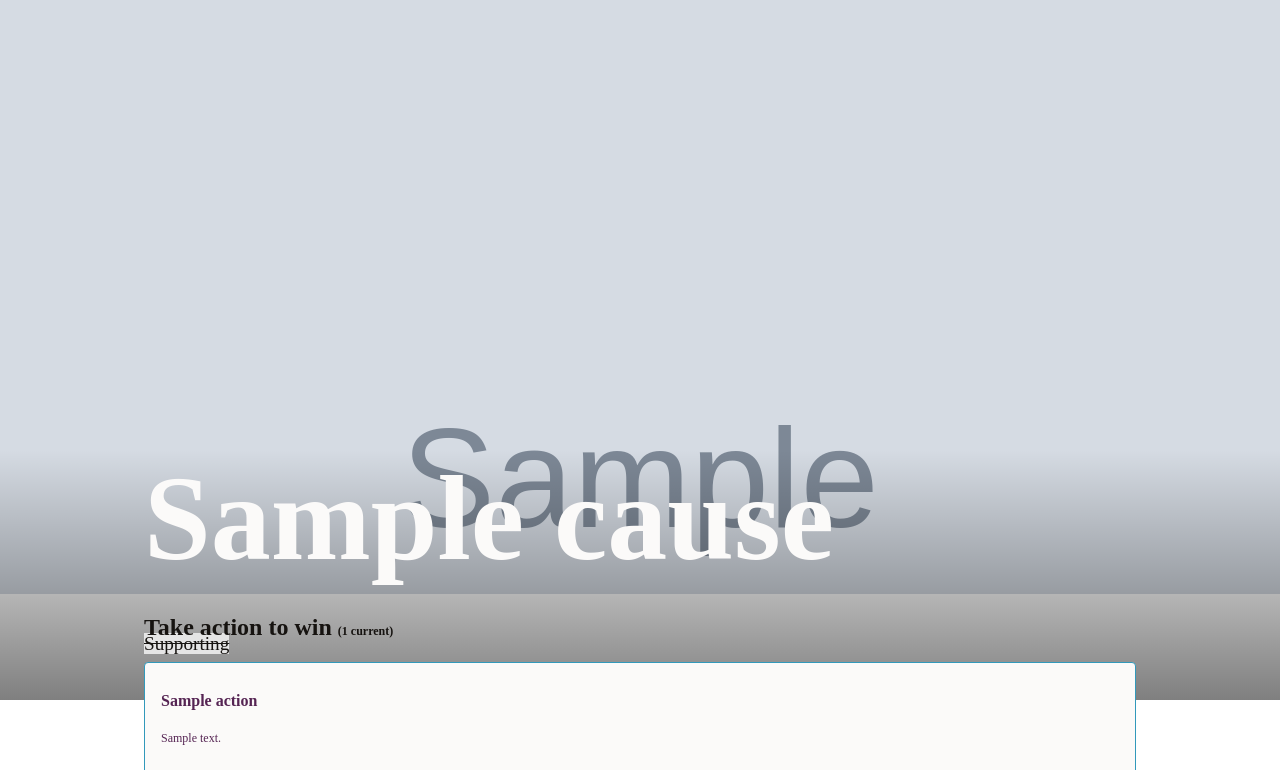
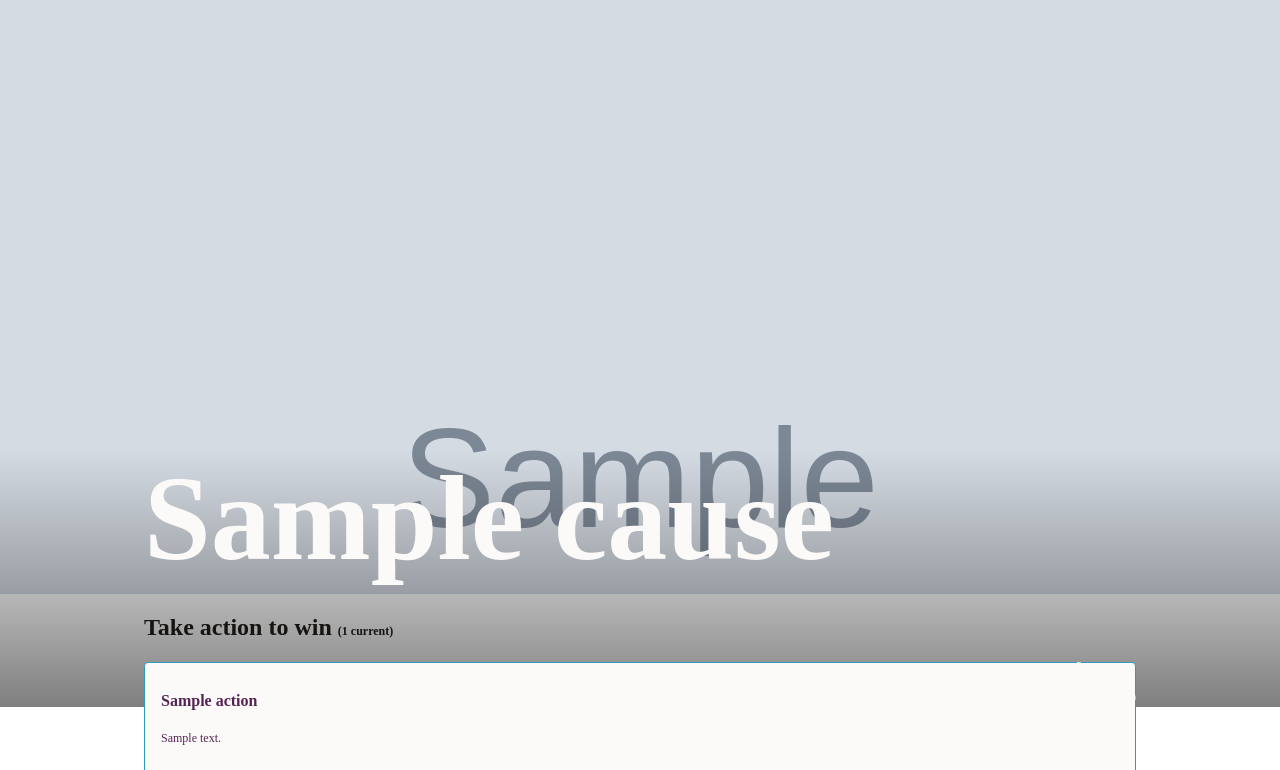
Before and after one commit to bananana/solid, a Flask app: a page that uses app/templates/causes/cause.html in a window 1280 px wide. Shown: the part 105-875 px from the top of the page. Run offline with Flask 2, Linux system fonts and the light colour scheme; a user stored in the database is signed in; tables that the repository leaves empty hold one stand-in row (values such as "Sample post"); grey boxes marked "Sample" are stand-in pictures; parts of the project's set-up code (start-up, migrations or seed data) failed here and were passed over; some libraries are stand-ins or nearby versions.

Commit message:
Changed struck-out Supporting button to text on cause page

```diff
--- a/app/static/css/custom.css
+++ b/app/static/css/custom.css
@@ -215,6 +215,12 @@ a:hover {
 .masthead h1 {
     font-size: 5rem;
     margin-top: 3rem;
+    margin-bottom:0;
+    color: #fbfaf9;
+}
+.masthead h5 {
+    font-size: 3rem;
+    margin-top: 4rem;
     margin-bottom:0;
     color: #fbfaf9;
 }
--- a/app/templates/causes/cause.html
+++ b/app/templates/causes/cause.html
@@ -28,7 +28,7 @@ $('#stand-with-us').click(function() {
         </div>
         <div class="three columns">
             {% if supporter %}
-                <a class="button button-disabled button-large u-full-width" href="#">Supporting</a>
+                <h5 class="u-text-right">&#10004; Supporting</h5>
             {% else %}
                 <a id="stand-with-us" class="button button-primary button-large u-full-width" href="{{ url_for('causes.cause_support', slug=cause.slug) }}">Stand with us!</a>
                 {# render_modal('modal-support',
```
